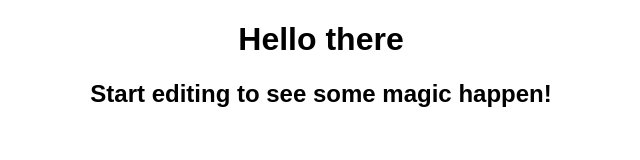
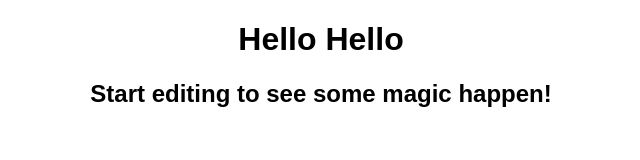
Before and after one commit to manaskantha/myreactdemo, a React (Create React App) app: page / in a window 1280 px wide. Shown: the top 160 px of the page, without its empty margins (319-959 px from the left). Built offline with nearby package versions, Linux system fonts and the light colour scheme.

Commit message:
text chnage

```diff
--- a/src/App.js
+++ b/src/App.js
@@ -3,7 +3,7 @@ import "./styles.css";
 export default function App() {
   return (
     <div className="App">
-      <h1>Hello there</h1>
+      <h1>Hello Hello</h1>
       <h2>Start editing to see some magic happen!</h2>
     </div>
   );
```
